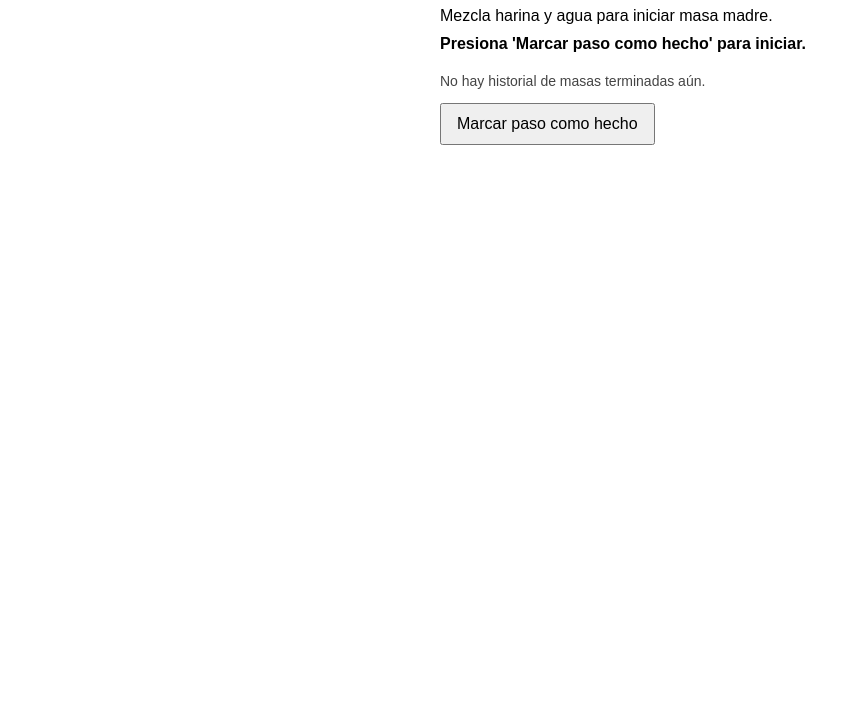
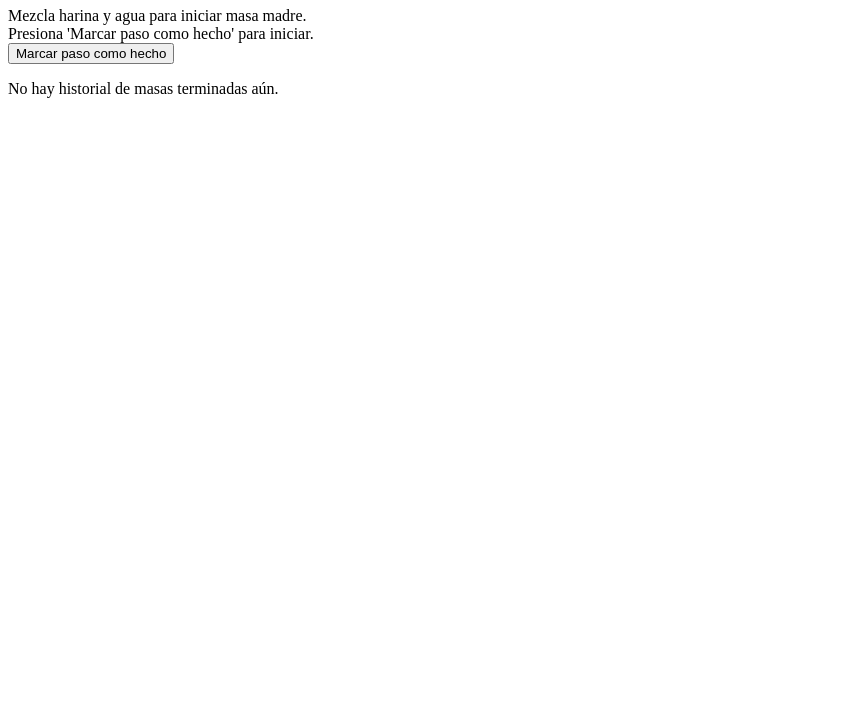
Before and after one commit to cesar18molinaa-code/Masa-madre-APP, a plain HTML site: page index.html in a window 1280 px wide. Shown: the part 73-800 px from the top of the page, without its empty margins (0-860 px from the left). Drawn offline with Linux system fonts and the light colour scheme.

Commit message:
Update index.html

```diff
--- a/index.html
+++ b/index.html
@@ -1,28 +1,17 @@
 <!DOCTYPE html>
 <html lang="es">
 <head>
-    <link rel="manifest" href="manifest.json" />
-<meta name="theme-color" content="#d84315" />
-
   <meta charset="UTF-8" />
   <meta name="viewport" content="width=device-width, initial-scale=1" />
   <title>Masa Madre Progreso</title>
-  <style>
-    body { font-family: Arial, sans-serif; margin: 20px; }
-    #container { max-width: 400px; margin: auto; }
-    button { padding: 10px 15px; font-size: 16px; cursor: pointer; }
-  </style>
 </head>
 <body>
-  <div id="container">
-    <h1>Progreso Masa Madre</h1>
-    <div id="stepDescription"></div>
-    <div id="timeRemaining" style="margin: 10px 0; font-weight: bold;"></div>
-    <div id="historial" style="margin-top: 20px; font-size: 14px; color: #444;"></div>
+  <h1>Progreso Masa Madre</h1>
+  <div id="stepDescription"></div>
+  <div id="timeRemaining"></div>
+  <button id="markDoneButton">Marcar paso como hecho</button>
+  <div id="historial"></div>
 
-    <button id="markDoneButton">Marcar paso como hecho</button>
-  </div>
-
-  <script src="app.js"></script>
+  <script src="./app.js"></script>
 </body>
 </html>
```
